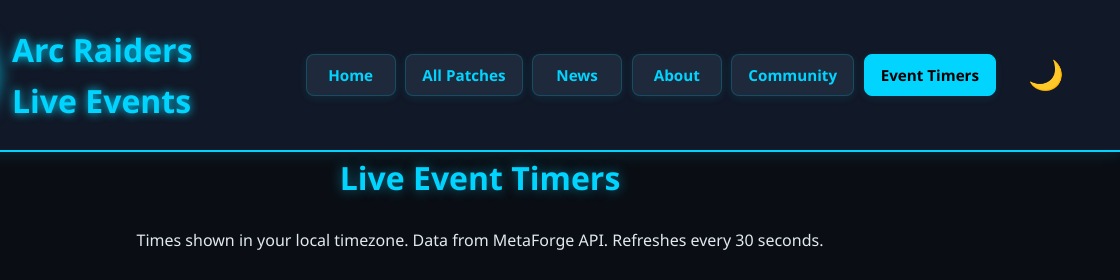
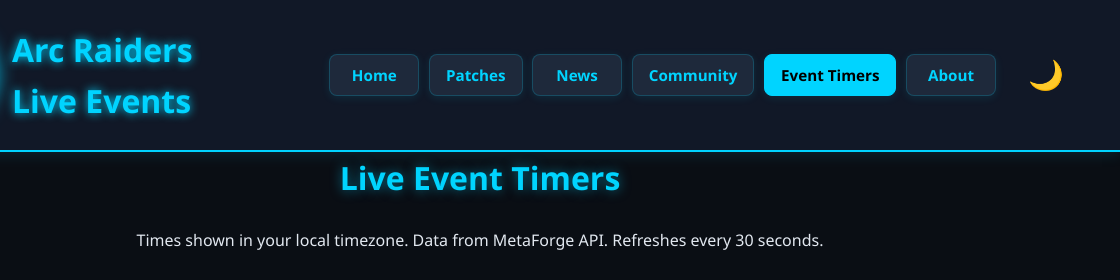
Before and after one commit to k2fort/k2fort.github.io, a plain HTML site: page events.html in a window 1280 px wide. Shown: the top 280 px of the page, 160-1280 px from the left. Drawn offline with Linux system fonts and the light colour scheme; no server answers.

Commit message:
Update events.html

```diff
--- a/events.html
+++ b/events.html
@@ -25,11 +25,11 @@
       </div>
       <nav class="nav-buttons">
         <a href="index.html" class="nav-btn">Home</a>
-        <a href="index.html#patches" class="nav-btn">All Patches</a>
+        <a href="index.html#patches" class="nav-btn">Patches</a>
         <a href="index.html#news" class="nav-btn">News</a>
-        <a href="index.html#about" class="nav-btn">About</a>
         <a href="community.html" class="nav-btn">Community</a>
         <a href="events.html" class="nav-btn active">Event Timers</a>
+        <a href="index.html#about" class="nav-btn">About</a>
       </nav>
       <button id="theme-toggle" title="Toggle Dark/Light Mode">🌙</button>
     </div>
```
